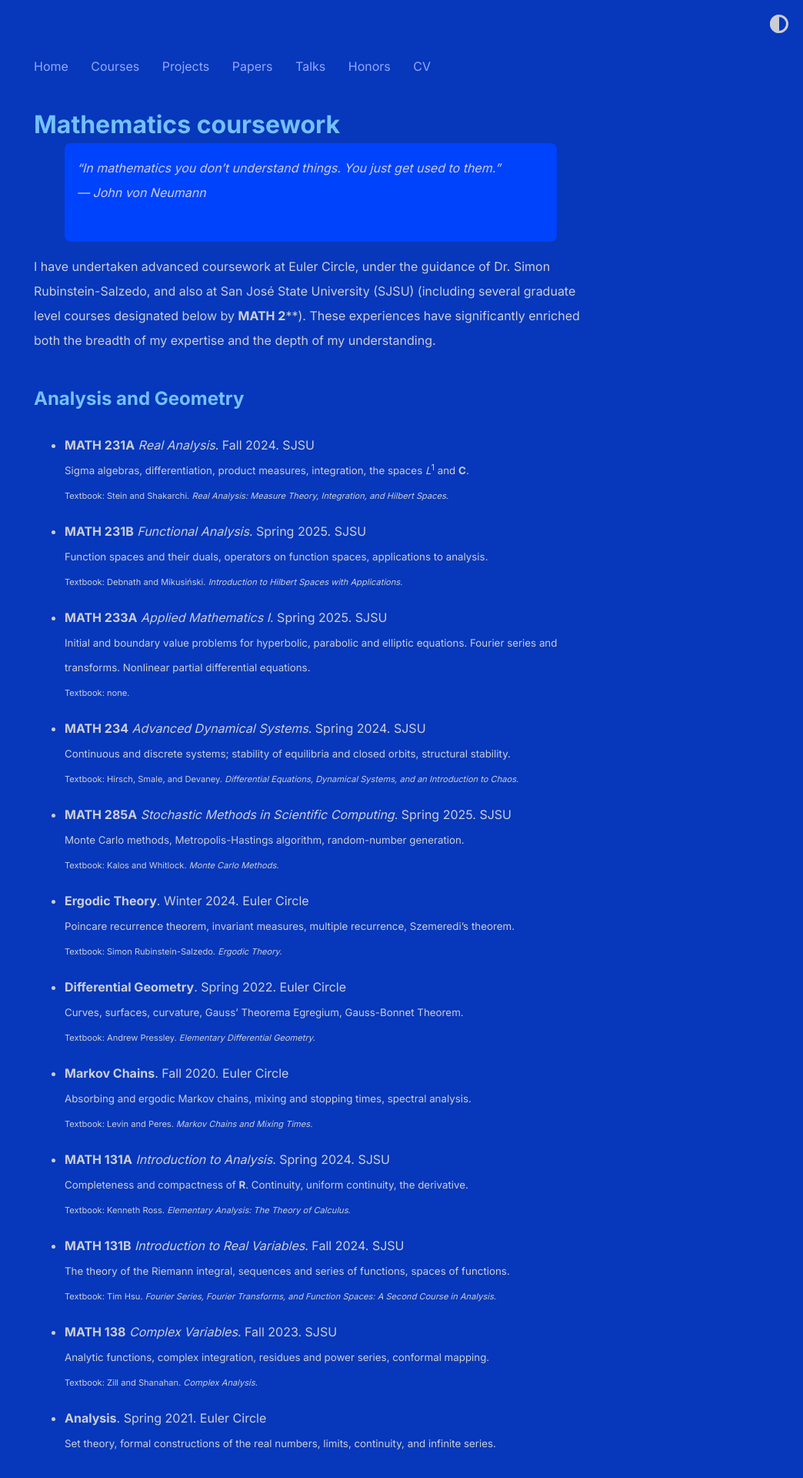
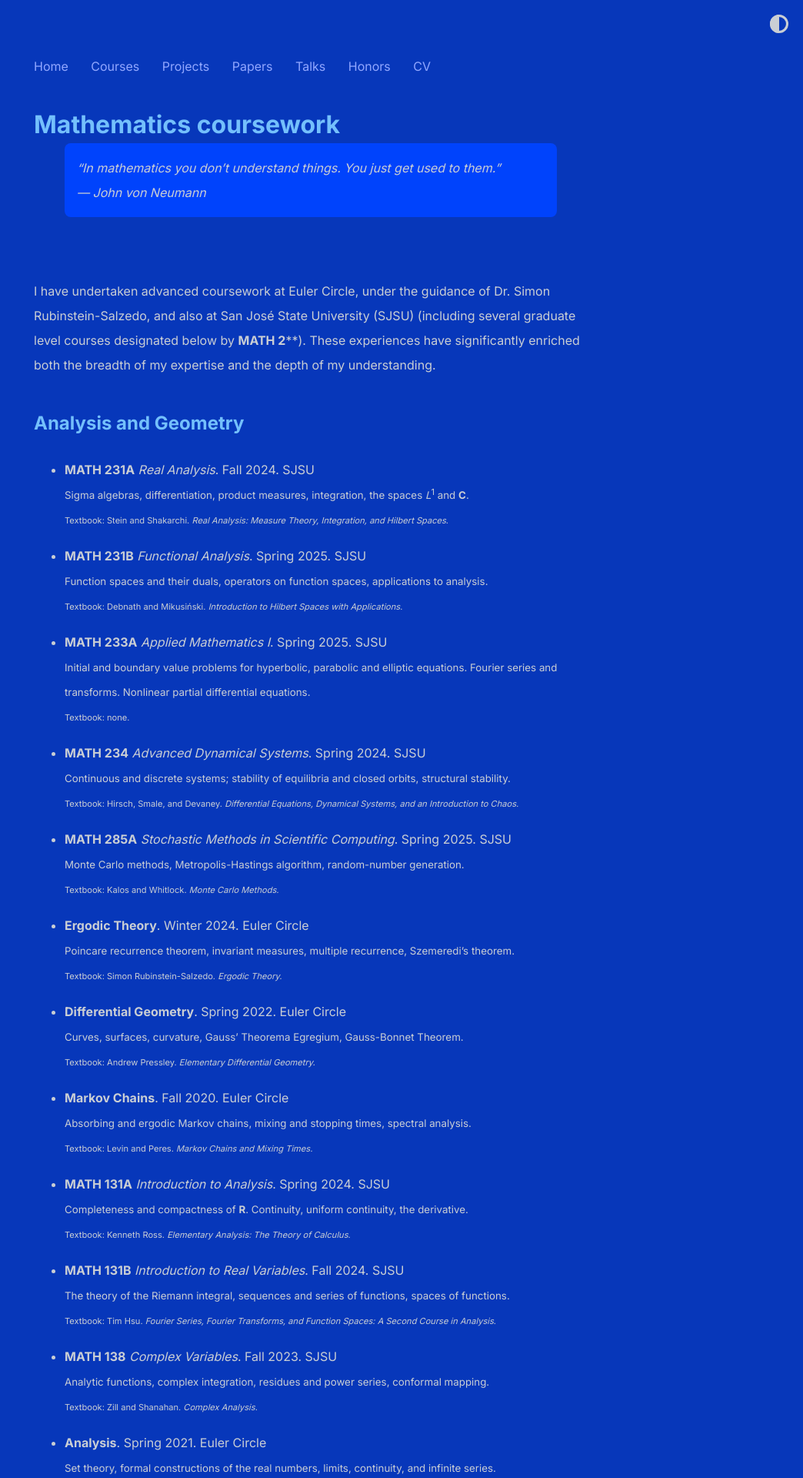
Before and after one commit to shihankanungo/shihankanungo.github.io, a Jekyll site: the page built from courses.md, in a window 1280 px wide. Shown: the top 1920 px of the page at 77% size, without its empty margins (236-1280 px from the left). Built offline with Jekyll 4.4.1, drawn with Linux system fonts in a browser that asks for light colours.

Commit message:
Update courses.md

```diff
--- a/courses.md
+++ b/courses.md
@@ -2,8 +2,9 @@
 layout: post
 title: Mathematics coursework
 ---
-> "In mathematics you don't understand things. You just get used to them." <br> --- John von Neumann <br> <br>
+> "In mathematics you don't understand things. You just get used to them." <br> --- John von Neumann
 
+<br> <br>
 I have undertaken advanced coursework at Euler Circle, under the guidance of Dr. Simon Rubinstein-Salzedo, and also at San José State University (SJSU) (including several graduate level courses designated below by **MATH 2****). These experiences have significantly enriched both the breadth of my expertise and the depth of my understanding. <br>
 
 ## Analysis and Geometry
```
